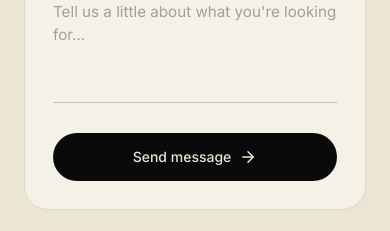
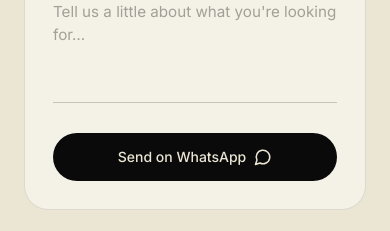
Before and after one commit to EssienAbasiama/citymore-homes, a Next.js app: page /contact in a window 390 px wide. Shown: the part 1740-1971 px from the top of the page. Built offline with nearby package versions, Linux system fonts and the light colour scheme.

Commit message:
Contact form: send via WhatsApp instead of email
On submit, the form now validates then opens WhatsApp (wa.me) with the
name, interest, email, phone, and message pre-filled, ready to send. The
email API route is left in place but unused.

```diff
--- a/app/contact/page.jsx
+++ b/app/contact/page.jsx
@@ -2,7 +2,7 @@
 
 import { useState } from "react";
 import { AnimatePresence, motion } from "framer-motion";
-import { Mail, Phone, MapPin, Check, ArrowRight } from "lucide-react";
+import { Mail, Phone, MapPin, Check, MessageCircle } from "lucide-react";
 import PageHeader from "@/components/PageHeader";
 import { Reveal } from "@/components/Motion";
 
@@ -14,6 +14,9 @@ const interests = [
   "General",
 ];
 
+// WhatsApp number that contact-form messages open in (digits only, intl format).
+const WHATSAPP_NUMBER = "2349037555786";
+
 export default function ContactPage() {
   const [form, setForm] = useState({
     name: "",
@@ -23,8 +26,6 @@ export default function ContactPage() {
     message: "",
   });
   const [sent, setSent] = useState(false);
-  const [sending, setSending] = useState(false);
-  const [serverError, setServerError] = useState("");
   const [errors, setErrors] = useState({});
 
   const update = (k) => (e) => setForm((f) => ({ ...f, [k]: e.target.value }));
@@ -39,30 +40,25 @@ export default function ContactPage() {
     return Object.keys(err).length === 0;
   };
 
-  const handleSubmit = async (e) => {
+  const handleSubmit = (e) => {
     e.preventDefault();
     if (!validate()) return;
-    setSending(true);
-    setServerError("");
-    try {
-      const res = await fetch("/api/contact", {
-        method: "POST",
-        headers: { "Content-Type": "application/json" },
-        body: JSON.stringify(form),
-      });
-      if (!res.ok) {
-        const data = await res.json().catch(() => ({}));
-        setServerError(data.error || "Something went wrong. Please try again.");
-      } else {
-        setSent(true);
-      }
-    } catch {
-      setServerError(
-        "Network error. Please check your connection and try again.",
-      );
-    } finally {
-      setSending(false);
-    }
+    // Build the message and hand it off to WhatsApp with everything pre-filled.
+    const lines = [
+      `Hello CITYMORE HOMES, I'm ${form.name.trim()}.`,
+      "",
+      `Interested in: ${form.interest}`,
+      `Email: ${form.email.trim()}`,
+      form.phone.trim() ? `Phone: ${form.phone.trim()}` : null,
+      "",
+      form.message.trim(),
+    ].filter((line) => line !== null);
+    const url = `https://wa.me/${WHATSAPP_NUMBER}?text=${encodeURIComponent(
+      lines.join("\n"),
+    )}`;
+    // Opened synchronously in the click handler so it isn't blocked as a popup.
+    window.open(url, "_blank", "noopener,noreferrer");
+    setSent(true);
   };
 
   return (
@@ -135,10 +131,12 @@ export default function ContactPage() {
                     >
                       <Check size={28} />
                     </motion.span>
-                    <h3 className="mt-6 font-display text-3xl">Message sent</h3>
+                    <h3 className="mt-6 font-display text-3xl">
+                      WhatsApp opened
+                    </h3>
                     <p className="mt-3 max-w-sm text-ink/60">
-                      Thank you — your message is on its way to our team. We'll
-                      be in touch within one working day.
+                      We've opened WhatsApp with your message ready to go — just
+                      tap send there and we'll reply within one working day.
                     </p>
                     <button
                       onClick={() => setSent(false)}
@@ -222,22 +220,15 @@ export default function ContactPage() {
                       />
                     </Field>
 
-                    {serverError && (
-                      <p className="text-sm text-red-700">{serverError}</p>
-                    )}
-
                     <button
                       type="submit"
-                      disabled={sending}
-                      className="btn-dark group w-full disabled:opacity-60"
+                      className="btn-dark group w-full"
                     >
-                      {sending ? "Sending…" : "Send message"}
-                      {!sending && (
-                        <ArrowRight
-                          size={18}
-                          className="transition-transform duration-300 group-hover:translate-x-1"
-                        />
-                      )}
+                      Send on WhatsApp
+                      <MessageCircle
+                        size={18}
+                        className="transition-transform duration-300 group-hover:translate-x-1"
+                      />
                     </button>
                   </motion.form>
                 )}
```
